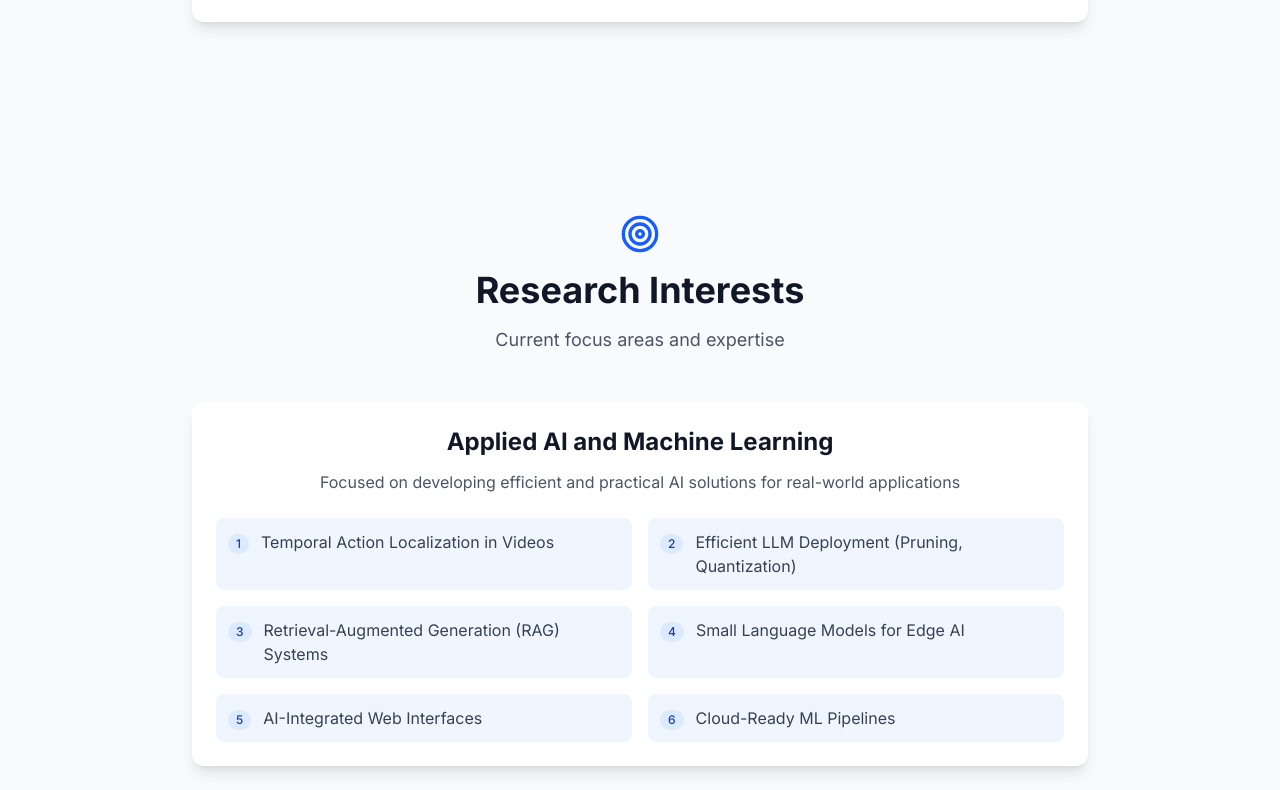
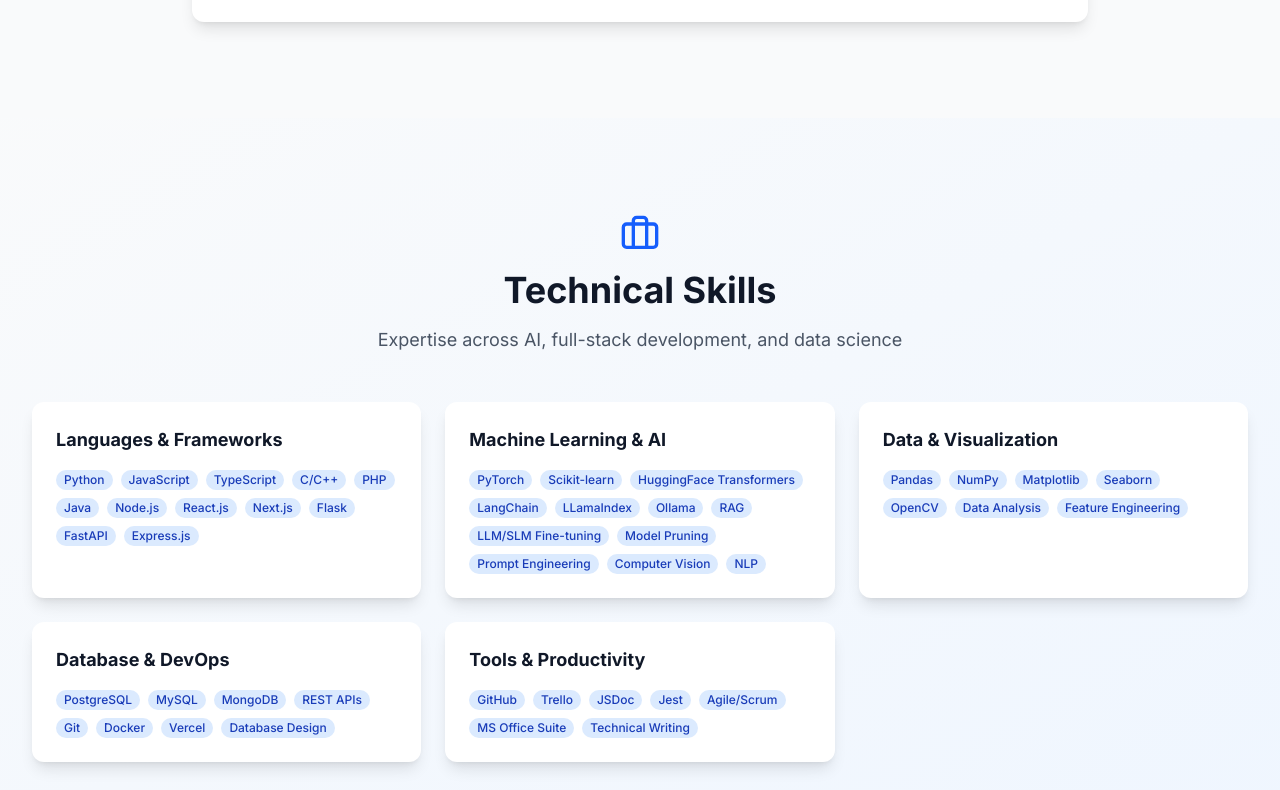
Before and after one commit to sabbumia/sazzadadib, a Next.js app: page /about in a window 1280 px wide. Shown: the part 1290-2080 px from the top of the page. Built offline with nearby package versions, Linux system fonts and the light colour scheme.

Commit message:
Update page.tsx

```diff
--- a/app/about/page.tsx
+++ b/app/about/page.tsx
@@ -1,12 +1,13 @@
 // app/about/page.tsx
 
 import React from 'react';
-import { GraduationCap, Award, Target, BookOpen } from 'lucide-react';
+import { GraduationCap, Award, Target, BookOpen, Briefcase } from 'lucide-react';
 import { Hero } from '@/components/layout/Hero';
 import { Section, SectionHeader } from '@/components/ui/Section';
 import { Card, CardHeader, CardTitle, CardContent } from '@/components/ui/Card';
 import { Badge } from '@/components/ui/Badge';
 import { profileData, educationData, researchInterests } from '@/lib/data/profile';
+import { skillsData } from '@/lib/data/skills';
 
 export const metadata = {
   title: 'About - MD. Sazzad Hossain Adib',
@@ -76,6 +77,33 @@
               </ul>
             </CardContent>
           </Card>
+        </div>
+      </Section>
+
+     {/* Skills Overview Section */}
+      <Section background="gradient">
+        <SectionHeader
+          title="Technical Skills"
+          subtitle="Expertise across AI, full-stack development, and data science"
+          icon={<Briefcase size={40} />}
+        />
+        <div className="grid md:grid-cols-2 lg:grid-cols-3 gap-6">
+          {skillsData.map((category, idx) => (
+            <Card key={idx}>
+              <CardHeader>
+                <CardTitle className="text-lg">{category.category}</CardTitle>
+              </CardHeader>
+              <CardContent>
+                <div className="flex flex-wrap gap-2">
+                  {category.skills.map((skill, skillIdx) => (
+                    <Badge key={skillIdx} variant="primary" size="sm">
+                      {skill}
+                    </Badge>
+                  ))}
+                </div>
+              </CardContent>
+            </Card>
+          ))}
         </div>
       </Section>
 
```
